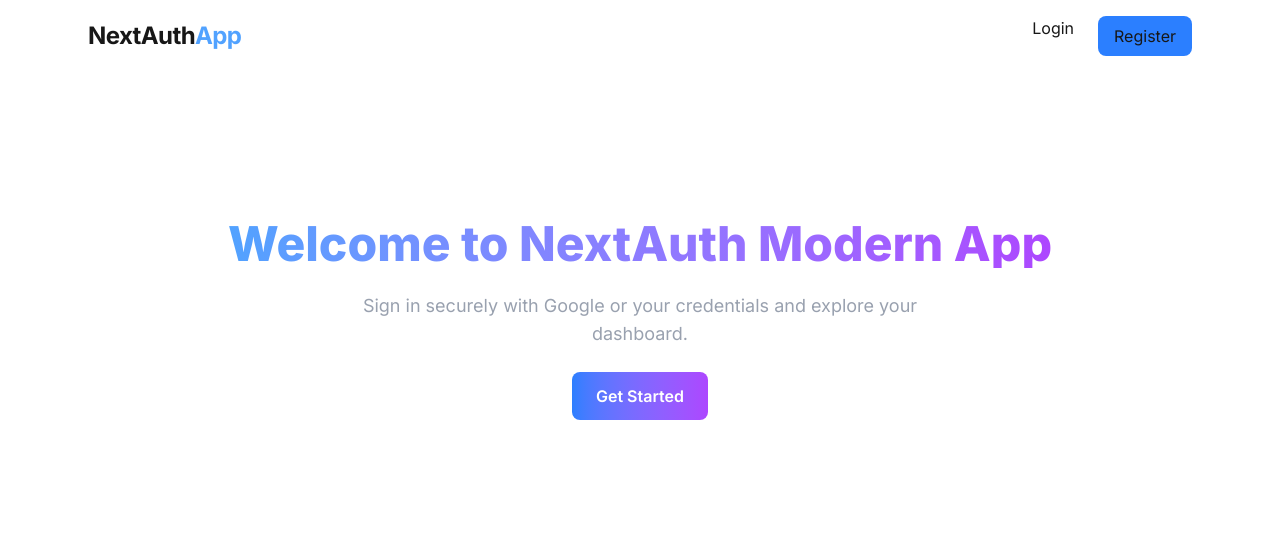
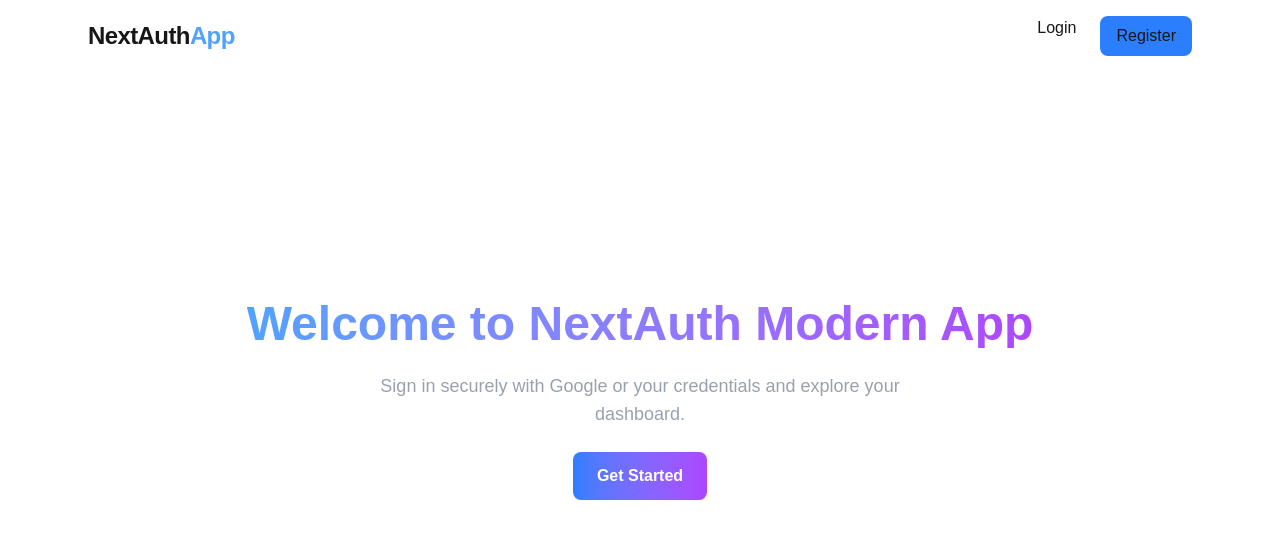
Before and after one commit to Clinton1029/next-auth, a Next.js app: page / in a window 1280 px wide. Shown: the top 538 px of the page. Built offline with nearby package versions, Linux system fonts and the light colour scheme.

Commit message:
update the navbar

```diff
--- a/app/layout.js
+++ b/app/layout.js
@@ -1,26 +1,17 @@
-// app/layout.jsx
-
-import './globals.css';
-import { Inter } from 'next/font/google';
-import Navbar from './components/Navbar';
-
-const inter = Inter({ subsets: ['latin'] });
+import "./globals.css";
+import Navbar from "./components/Navbar";
 
 export const metadata = {
-  title: 'Modern NextAuth Frontend Mockup',
-  description: 'A sleek register/login flow using Next.js and Tailwind CSS.',
+  title: "NextAuth Modern App",
+  description: "Modern Next.js app with authentication",
 };
 
 export default function RootLayout({ children }) {
   return (
     <html lang="en">
-      <body className={`${inter.className} bg-gray-50 antialiased`}>
-        {/* The Navbar will appear here, above all page content */}
+      <body>
         <Navbar />
-
-        {/* The children prop holds the content of the current page (e.g., /login or /dashboard) */}
-        {children}
-
+        <main className="pt-20">{children}</main>
       </body>
     </html>
   );
```
